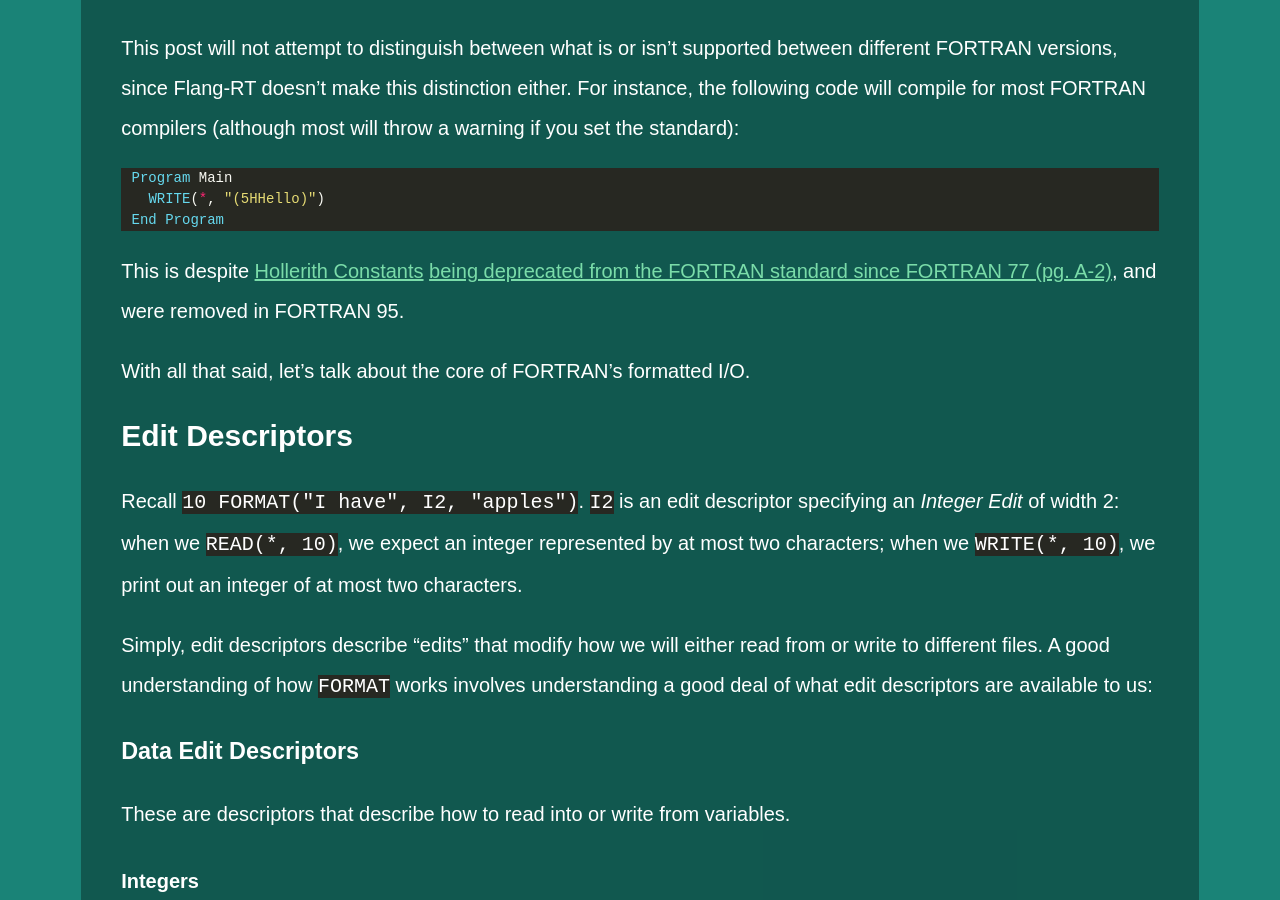
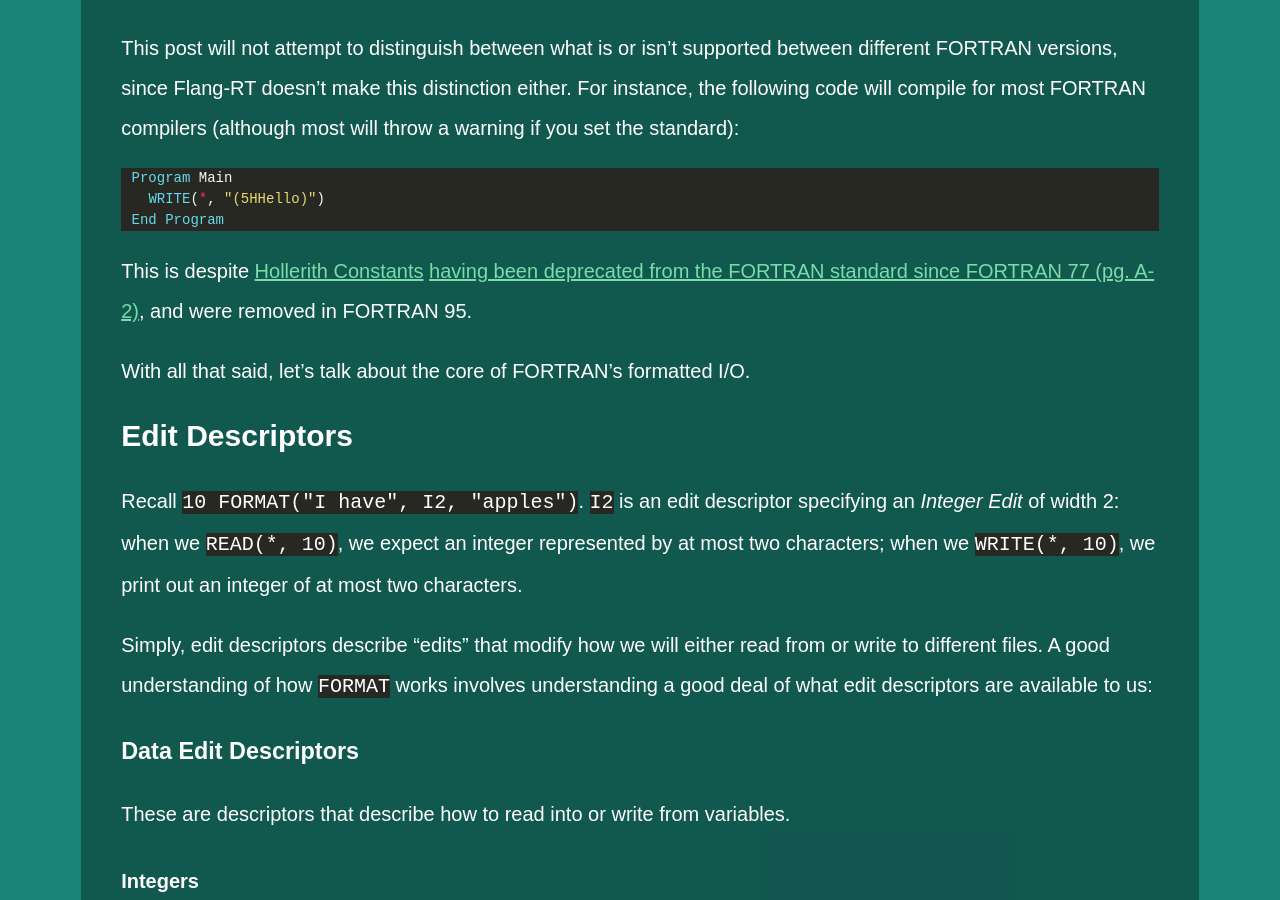
Before and after one commit to ambiguousname/ambiguousname.github.io, a Jekyll site: the page built from drafts/fortran_format.md, in a window 1280 px wide and 900 px high, scrolled down 2727 px. Built offline with Jekyll 4.4.1, drawn with Linux system fonts in a browser that asks for light colours.

Commit message:
"Having been" instead of "being"

````diff
--- a/drafts/fortran_format.md
+++ b/drafts/fortran_format.md
@@ -71,7 +71,7 @@ Program Main
 End Program
 ```
 
-This is despite [Hollerith Constants](#hollerith-constants---wh) [being deprecated from the FORTRAN standard since FORTRAN 77 (pg. A-2)](https://wg5-fortran.org/ARCHIVE/Fortran77.html), and were removed in FORTRAN 95.
+This is despite [Hollerith Constants](#hollerith-constants---wh) [having been deprecated from the FORTRAN standard since FORTRAN 77 (pg. A-2)](https://wg5-fortran.org/ARCHIVE/Fortran77.html), and were removed in FORTRAN 95.
 
 With all that said, let's talk about the core of FORTRAN's formatted I/O.
 
````
